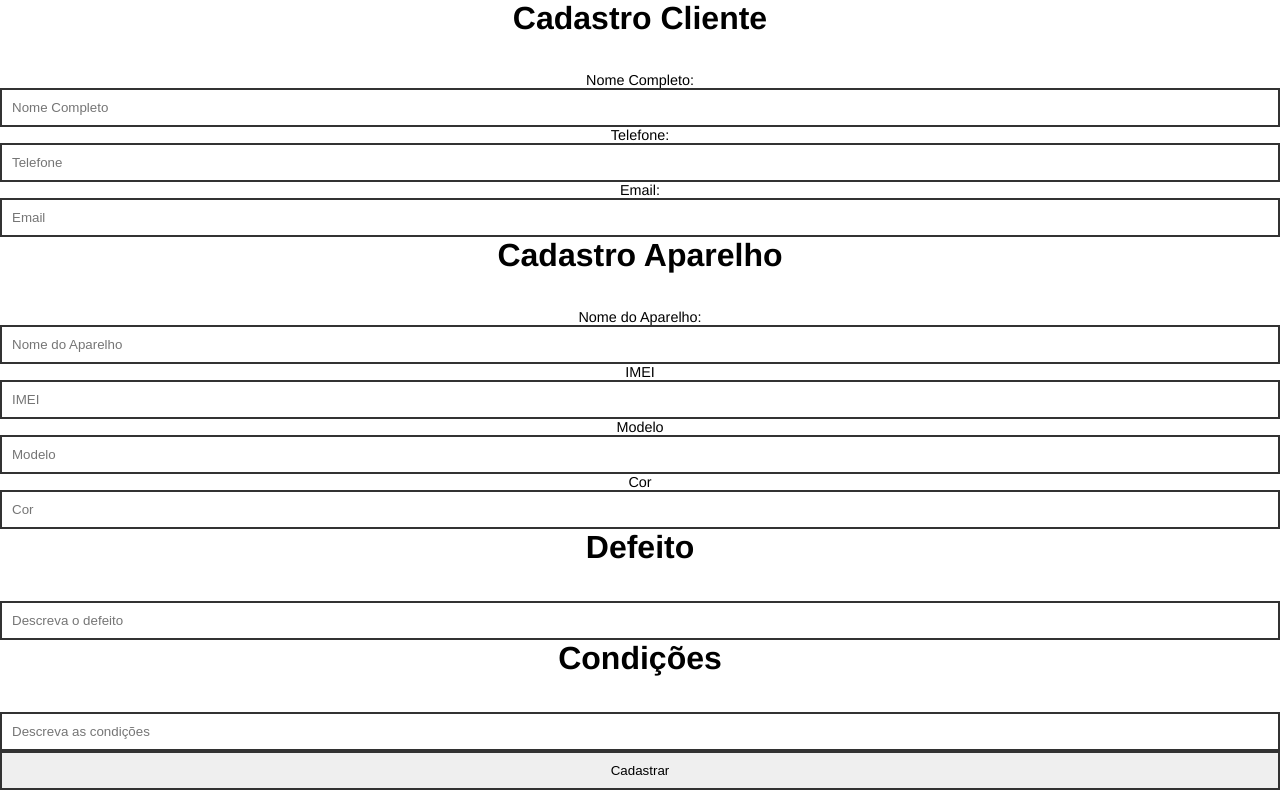
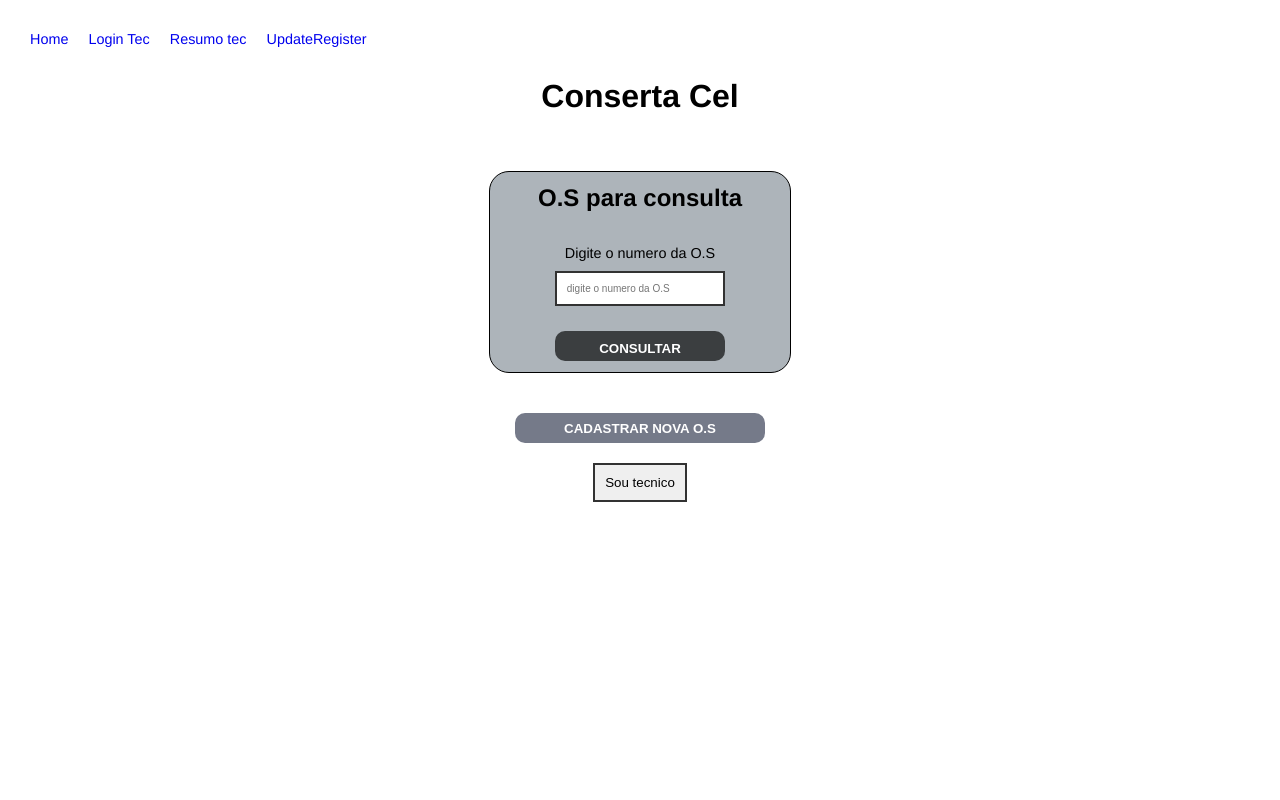
Before and after one commit to renatoboucas/gerador-de-os, a React (Create React App) app: page / in a window 1280 px wide. Built offline with nearby package versions, Linux system fonts and the light colour scheme.

Commit message:
app.js importing outlet

```diff
--- a/src/App.js
+++ b/src/App.js
@@ -1,12 +1,10 @@
-import { UpdateRegister } from './components/osregister/UpdateRegister';
-import { NewRegister } from './components/osregister/NewRegister';
+import { Outlet } from "react-router-dom"
 
 function App() {
 
   return (
     <div className="App">
-      <NewRegister/>
-      {/* <UpdateRegister/> */}
+     <Outlet/>
     </div>
   );
 }
```
